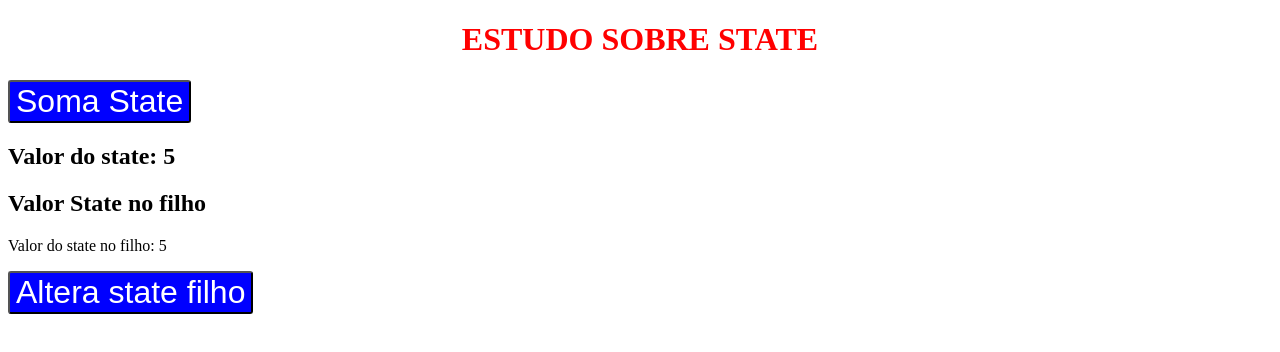
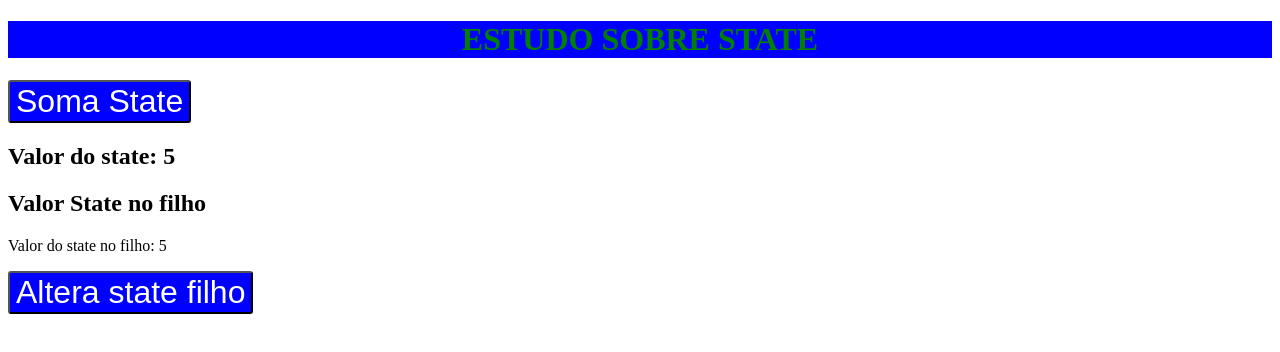
Before and after one commit to 1TDSR-2022/aplicacao-react-state, a React (Create React App) app in the folder RM93267/aula03/: page / in a window 1280 px wide. Shown: the top 352 px of the page. Built offline with nearby package versions, Linux system fonts and the light colour scheme.

Commit message:
Aplicando CSS

```diff
--- a/RM93267/aula03/src/App.jsx
+++ b/RM93267/aula03/src/App.jsx
@@ -15,7 +15,7 @@ export default function App(){
 
     return(
         <>
-            <h1 style={{color: 'red', textAlign: 'center'}}>ESTUDO SOBRE STATE</h1>
+            <h1 style={{color: 'green', textAlign: 'center', backgroundColor: 'blue'}}>ESTUDO SOBRE STATE</h1>
 
             <button style={btnObjEstilo}onClick={() => setValorState(valorState + 10)}>Soma State</button>
             <h2>Valor do state: {valorState}</h2>
```
